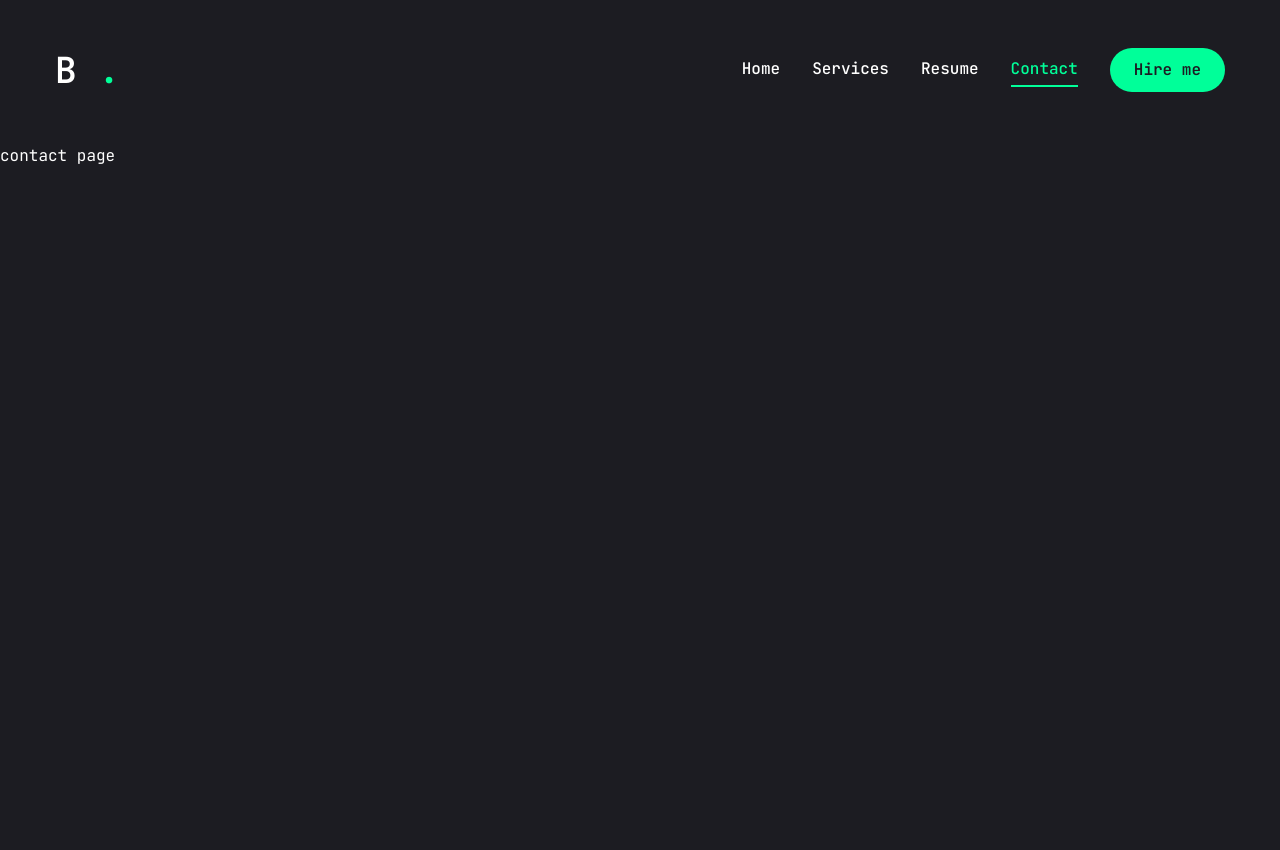
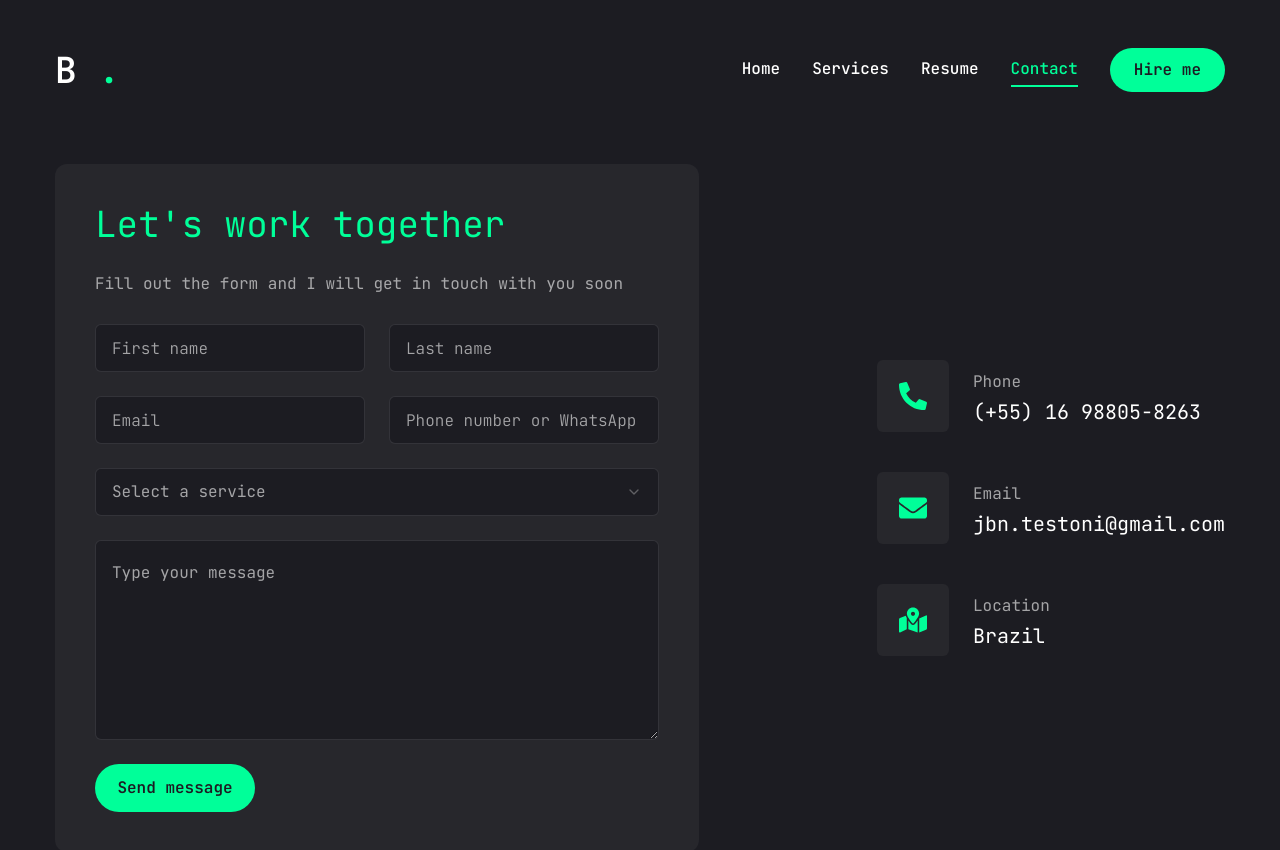
Before and after one commit to jbtestoni/portfolio, a Next.js app: page /contact in a window 1280 px wide. Shown: the top 850 px of the page. Before the commit the page ends 800 px from the top, so only its background shows below. Built offline with nearby package versions, Linux system fonts and the light colour scheme.

Commit message:
Create contact me page content

```diff
--- a/app/contact/page.jsx
+++ b/app/contact/page.jsx
@@ -1,5 +1,134 @@
+"use client";
+
+import { Button } from "../../components/ui/button";
+import { Input } from "../../components/ui/input";
+import { Textarea } from "../../components/ui/textarea";
+import {
+    Select,
+    SelectContent,
+    SelectGroup,
+    SelectItem,
+    SelectLabel,
+    SelectTrigger,
+    SelectValue,
+} from "../../components/ui/select";
+import { FaPhoneAlt, FaEnvelope, FaMapMarkedAlt } from "react-icons/fa";
+import { motion } from "framer-motion";
+
+const info = [
+    {
+        icon: <FaPhoneAlt />,
+        title: "Phone",
+        description: "(+55) 16 98805-8263",
+    },
+    {
+        icon: <FaEnvelope />,
+        title: "Email",
+        description: "jbn.testoni@gmail.com",
+    },
+    {
+        icon: <FaMapMarkedAlt />,
+        title: "Location",
+        description: "Brazil",
+    },
+];
+
 const Contact = () => {
-    return <div>contact page</div>;
+    return (
+        <motion.section
+            initial={{ opacity: 0 }}
+            animate={{
+                opacity: 1,
+                transition: { duration: 0.4, ease: "easeIn" },
+            }}
+            className="py-6"
+        >
+            <div className="container mx-auto">
+                <div className="flex flex-col xl:flex-row gap-[30px]">
+                    <div className="xl:h-[54%] order-2 xl:order-none">
+                        <form className="flex flex-col gap-6 p-10 bg-[#27272c] rounded-xl">
+                            <h3 className="text-4xl text-accent">
+                                Let's work together
+                            </h3>
+                            <p className="text-white/60">
+                                Fill out the form and I will get in touch with
+                                you soon
+                            </p>
+                            <div className="grid grid-cols-1 md:grid-cols-2 gap-6">
+                                <Input
+                                    type="firstname"
+                                    placeholder="First name"
+                                />
+                                <Input
+                                    type="lastname"
+                                    placeholder="Last name"
+                                />
+                                <Input type="email" placeholder="Email" />
+                                <Input
+                                    type="phone"
+                                    placeholder="Phone number or WhatsApp"
+                                />
+                            </div>
+                            <Select>
+                                <SelectTrigger className="w-full">
+                                    <SelectValue placeholder="Select a service" />
+                                </SelectTrigger>
+                                <SelectContent>
+                                    <SelectGroup>
+                                        <SelectLabel>
+                                            Select a service
+                                        </SelectLabel>
+                                        <SelectItem value="developer">
+                                            Software development
+                                        </SelectItem>
+                                        <SelectItem value="data">
+                                            Data Engineering
+                                        </SelectItem>
+                                        <SelectItem value="booth">
+                                            Booth
+                                        </SelectItem>
+                                    </SelectGroup>
+                                </SelectContent>
+                            </Select>
+                            <Textarea
+                                className="h-[200px]"
+                                placeholder="Type your message"
+                            />
+                            <Button size="md" className="max-w-40">
+                                Send message
+                            </Button>
+                        </form>
+                    </div>
+                    <div className="flex-1 flex items-center xl:justify-end order-1 xl:order-none mb-8 xl:mb-0">
+                        <ul className="flex flex-col gap-10">
+                            {info.map((item, index) => {
+                                return (
+                                    <li
+                                        key={index}
+                                        className="flex items-center gap-6"
+                                    >
+                                        <div className="w-[52px] h-[52px] xl:w-[72px] xl:h-[72px] bg-[#27272c] text-accent rounded-md flex items-center justify-center">
+                                            <div className="text-[28px]">
+                                                {item.icon}
+                                            </div>
+                                        </div>
+                                        <div className="flex-1">
+                                            <p className="text-white/60">
+                                                {item.title}
+                                            </p>
+                                            <h3 className="text-xl">
+                                                {item.description}
+                                            </h3>
+                                        </div>
+                                    </li>
+                                );
+                            })}
+                        </ul>
+                    </div>
+                </div>
+            </div>
+        </motion.section>
+    );
 };
 
 export default Contact;
--- a/app/resume/page.jsx
+++ b/app/resume/page.jsx
@@ -141,11 +141,7 @@
             initial={{ opacity: 0 }}
             animate={{
                 opacity: 1,
-                transition: {
-                    delay: 2.4,
-                    duration: 0.4,
-                    ease: "easeIn",
-                },
+                transition: { duration: 0.4, ease: "easeIn" },
             }}
             className="min-h-[80vh] flex items-center justify-center py-12 xl:py-8"
         >
--- a/components/ui/input.jsx
+++ b/components/ui/input.jsx
@@ -7,7 +7,7 @@
         <input
             type={type}
             className={cn(
-                "flex h-10 w-full rounded-md border border-slate-200 bg-white px-3 py-2 text-sm ring-offset-white file:border-0 file:bg-transparent file:text-sm file:font-medium placeholder:text-slate-500 focus-visible:outline-none focus-visible:ring-2 focus-visible:ring-slate-950 focus-visible:ring-offset-2 disabled:cursor-not-allowed disabled:opacity-50 dark:border-slate-800 dark:bg-slate-950 dark:ring-offset-slate-950 dark:placeholder:text-slate-400 dark:focus-visible:ring-slate-300",
+                "flex h-[48px] rounded-md border border-white/10 focus:border-accent font-light bg-primary px-4 py-5 text-base placeholder:text-white/60 outline-none",
                 className
             )}
             ref={ref}
--- a/components/ui/select.jsx
+++ b/components/ui/select.jsx
@@ -17,7 +17,7 @@
         <SelectPrimitive.Trigger
             ref={ref}
             className={cn(
-                "flex h-10 w-full items-center justify-between rounded-md border border-slate-200 bg-white px-3 py-2 text-sm ring-offset-white placeholder:text-slate-500 focus:outline-none focus:ring-2 focus:ring-slate-950 focus:ring-offset-2 disabled:cursor-not-allowed disabled:opacity-50 [&>span]:line-clamp-1 dark:border-slate-800 dark:bg-slate-950 dark:ring-offset-slate-950 dark:placeholder:text-slate-400 dark:focus:ring-slate-300",
+                "flex h-[48px] w-full items-center justify-between rounded-md border border-white/10 bg-primary px-4 py-5 text-base text-white/60 placeholder:text-white/10 focus:border-accent outline-none",
                 className
             )}
             {...props}
@@ -70,7 +70,7 @@
             <SelectPrimitive.Content
                 ref={ref}
                 className={cn(
-                    "relative z-50 max-h-96 min-w-[8rem] overflow-hidden rounded-md border border-slate-200 bg-white text-slate-950 shadow-md data-[state=open]:animate-in data-[state=closed]:animate-out data-[state=closed]:fade-out-0 data-[state=open]:fade-in-0 data-[state=closed]:zoom-out-95 data-[state=open]:zoom-in-95 data-[side=bottom]:slide-in-from-top-2 data-[side=left]:slide-in-from-right-2 data-[side=right]:slide-in-from-left-2 data-[side=top]:slide-in-from-bottom-2 dark:border-slate-800 dark:bg-slate-950 dark:text-slate-50",
+                    "relative z-50 max-h-96 min-w-[8rem] overflow-hidden rounded-md border border-white/10 bg-primary text-white shadow-md data-[state=open]:animate-in data-[state=closed]:animate-out data-[state=closed]:fade-out-0 data-[state=open]:fade-in-0 data-[state=closed]:zoom-out-95 data-[state=open]:zoom-in-95 data-[side=bottom]:slide-in-from-top-2 data-[side=left]:slide-in-from-right-2 data-[side=right]:slide-in-from-left-2 data-[side=top]:slide-in-from-bottom-2 dark:border-slate-800 dark:bg-slate-950 dark:text-slate-50",
                     position === "popper" &&
                         "data-[side=bottom]:translate-y-1 data-[side=left]:-translate-x-1 data-[side=right]:translate-x-1 data-[side=top]:-translate-y-1",
                     className
@@ -109,7 +109,7 @@
         <SelectPrimitive.Item
             ref={ref}
             className={cn(
-                "relative flex w-full cursor-default select-none items-center rounded-sm py-1.5 pl-8 pr-2 text-sm outline-none focus:bg-slate-100 focus:text-slate-900 data-[disabled]:pointer-events-none data-[disabled]:opacity-50 dark:focus:bg-slate-800 dark:focus:text-slate-50",
+                "relative flex w-full cursor-default select-none items-center rounded-sm py-1.5 pl-8 pr-2 text-sm outline-none focus:bg-accent focus:text-primary data-[disabled]:pointer-events-none data-[disabled]:opacity-50 dark:focus:bg-slate-800 dark:focus:text-slate-50",
                 className
             )}
             {...props}
--- a/components/ui/textarea.jsx
+++ b/components/ui/textarea.jsx
@@ -6,7 +6,7 @@
     return (
         <textarea
             className={cn(
-                "flex min-h-[80px] w-full rounded-md border border-slate-200 bg-white px-3 py-2 text-sm ring-offset-white placeholder:text-slate-500 focus-visible:outline-none focus-visible:ring-2 focus-visible:ring-slate-950 focus-visible:ring-offset-2 disabled:cursor-not-allowed disabled:opacity-50 dark:border-slate-800 dark:bg-slate-950 dark:ring-offset-slate-950 dark:placeholder:text-slate-400 dark:focus-visible:ring-slate-300",
+                "flex min-h-[80px] w-full rounded-md border border-white/10 bg-primary px-4 py-5 text-base placeholder:text-white/60 focus-visible:outline-none focus-visible:ring-1 focus-visible:ring-accent focus-visible:ring-offset-0 disabled:cursor-not-allowed disabled:opacity-50",
                 className
             )}
             ref={ref}
```
